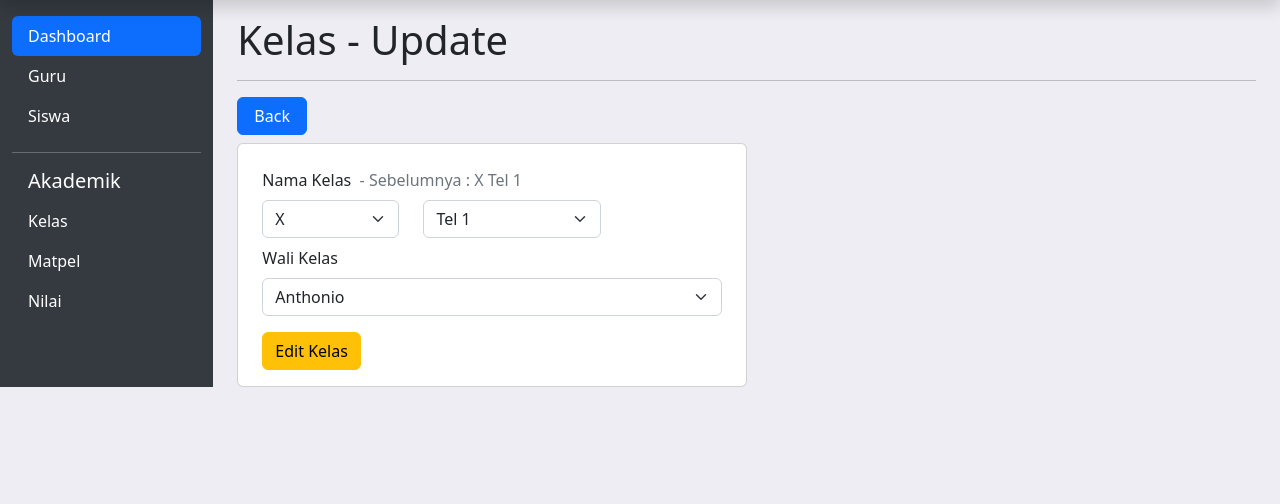
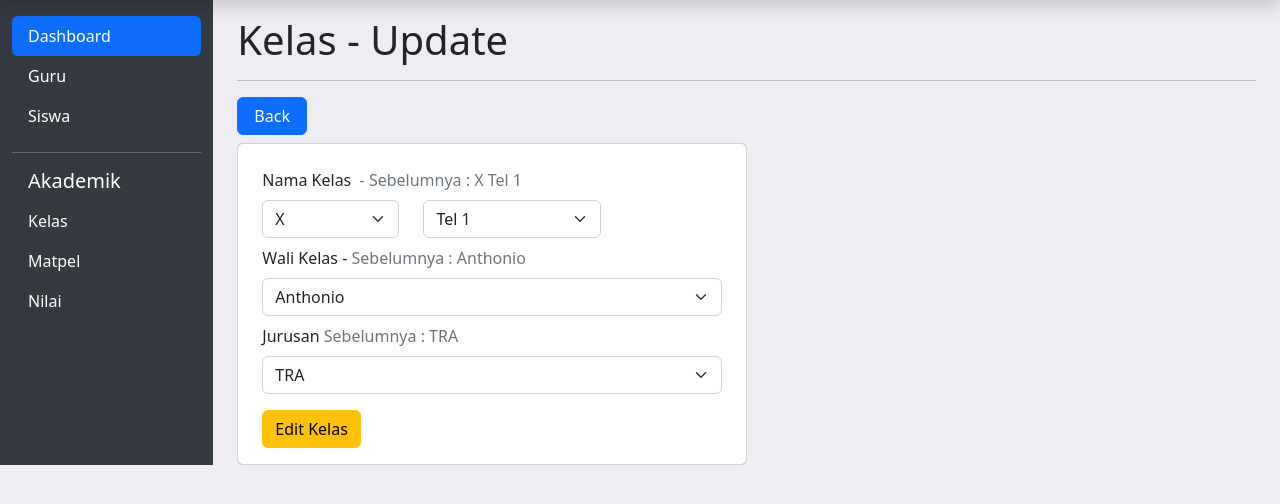
Before and after one commit to mkholidkamali/project-e-rapot, a Laravel app: page /kelas/1/edit in a window 1280 px wide. Shown: the part 40-544 px from the top of the page. Run offline with Laravel 9, Linux system fonts and the light colour scheme; data comes from the database, SQL or seed files in the repository; data that the repository does not hold is empty.

Commit message:
Kelas update

```diff
--- a/app/Http/Controllers/KelasController.php
+++ b/app/Http/Controllers/KelasController.php
@@ -43,7 +43,8 @@ class KelasController extends Controller
     {
         $data = $request->validate([
             "kelas" => ['required'],
-            'guru_id' => ['required', 'unique:kelas']
+            'guru_id' => ['required', 'unique:kelas'],
+            'jurusan' => ['required'],
         ]);
         $data['kelas'] = $data['kelas'] . " " . $request->input('nama-kelas');
         Kelas::create($data);
@@ -88,7 +89,8 @@ class KelasController extends Controller
     {
         $data = $request->validate([
             "kelas" => ['required'],
-            'guru_id' => ['required']
+            'guru_id' => ['required'],
+            'jurusan' => ['required'],
         ]);
         $data['kelas'] = $data['kelas'] . " " . $request->input('nama-kelas');
         Kelas::where('id', $id)->update($data);
--- a/app/Http/Controllers/SiswaController.php
+++ b/app/Http/Controllers/SiswaController.php
@@ -54,6 +54,7 @@ class SiswaController extends Controller
         $siswa = Siswa::where('nis', $data['nis'])->get()->toArray();
 
         // Nilai
+        // Rapot
     }
 
     /**
--- a/resources/views/dashboard/kelas/edit.blade.php
+++ b/resources/views/dashboard/kelas/edit.blade.php
@@ -44,7 +44,8 @@
                     </div>
                 </div>
                 <div class="mb-2">
-                    <label for="guru_id" class="form-label">Wali Kelas</label>
+                    <label for="guru_id" class="form-label">Wali Kelas - </label>
+                    <span class="text-muted">Sebelumnya : {{ $kelas->guru->name }}</span>
                     <select class="form-select @error('guru_id') is-invalid  @enderror" aria-label="Default select example" name="guru_id" id="guru_id">
                         @foreach ($gurus as $guru)
                             @if ($guru->id == $kelas->guru_id)
@@ -58,6 +59,16 @@
                         <span class="text-danger">{{ $message }}</span>
                     @enderror
                 </div>
+                <div class="mb-2">
+                    <label for="jurusan" class="form-label">Jurusan</label>
+                    <span class="text-muted">Sebelumnya : {{ strtoupper($kelas->jurusan) }}</span>
+                    <select class="form-select @error('jurusan') is-invalid @enderror" aria-label="Default select example" name="jurusan" id="jurusan">
+                        <option value="tra">TRA</option>
+                        <option value="tja">TJA</option>
+                        <option value="tkj">TKJ</option>
+                        <option value="rpl">RPL</option>
+                    </select>
+                </div>
                 <button class="btn btn-warning mt-2">Edit Kelas</button>
             </form>
         </div>
```
Also changed, not shown: database/seeders/DatabaseSeeder.php (+6 -3 lines), resources/views/dashboard/kelas/index.blade.php (+11 -0 lines), database/migrations/2022_06_02_144430_siswa.php, database/migrations/2022_06_10_035525_create_kelas_table.php.
